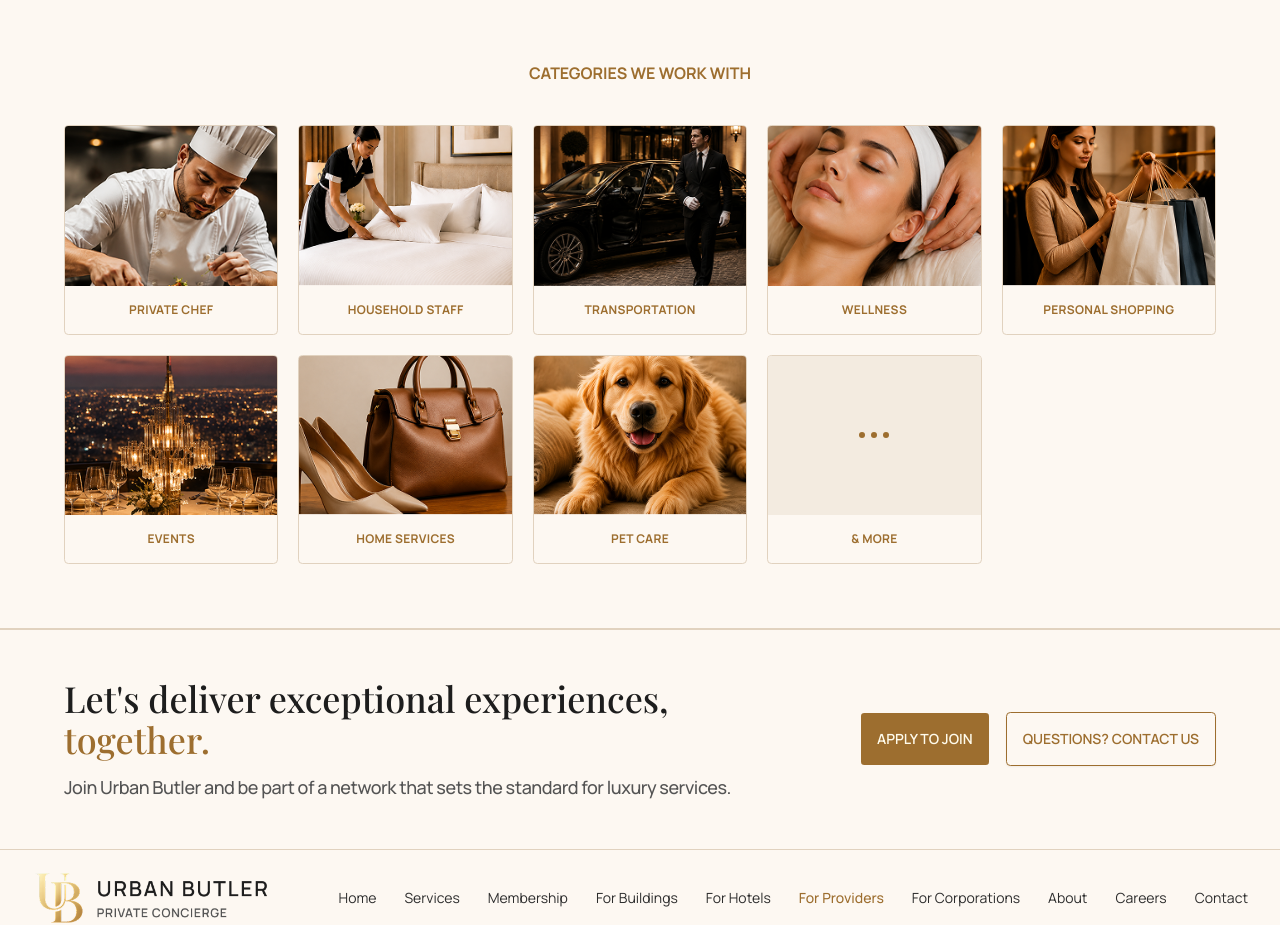
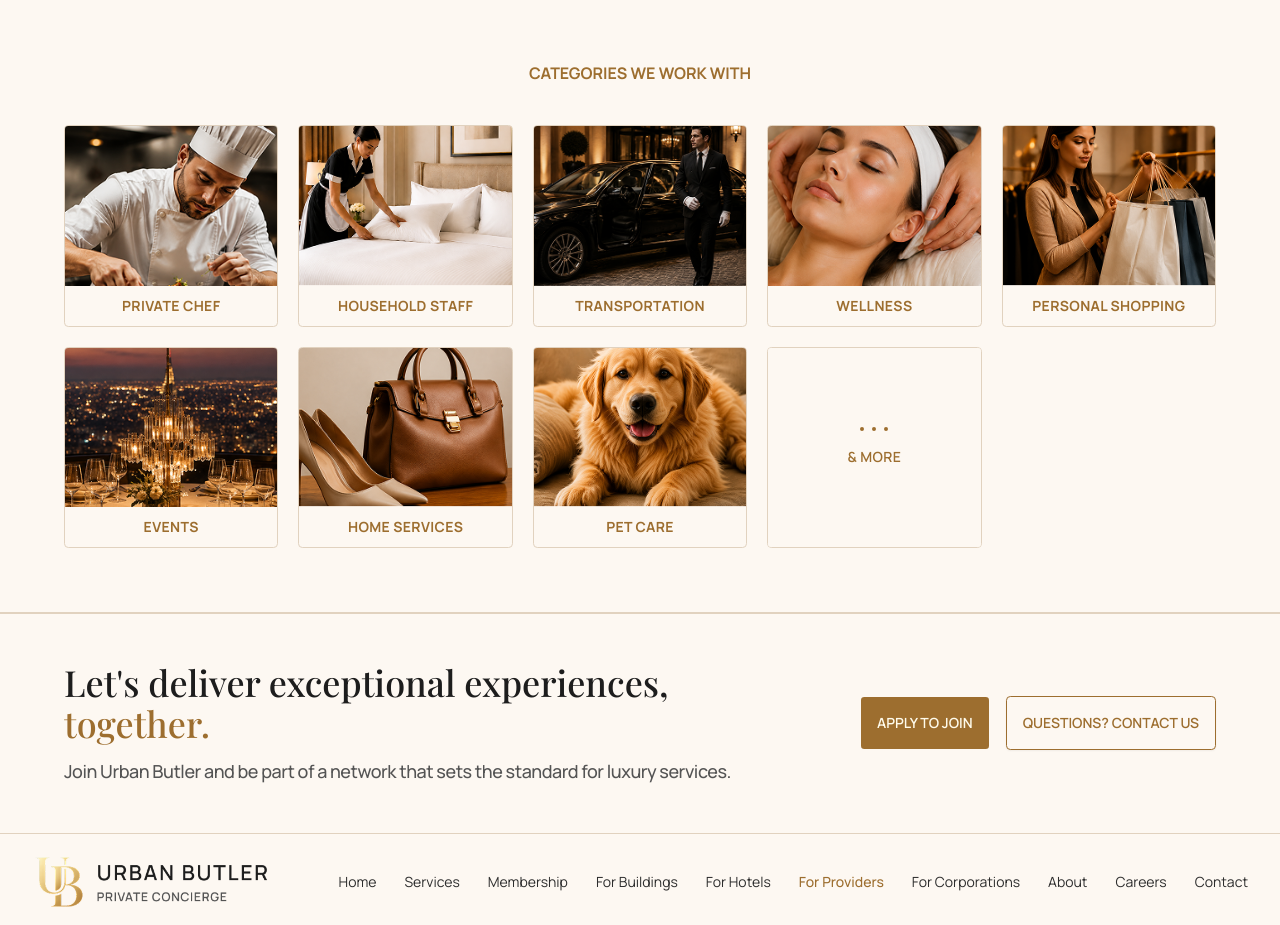
Before and after one commit to hammadevencir/urban-butler, a Next.js app: page /for-providers in a window 1280 px wide. Shown: the part 1360-2285 px from the top of the page. Built offline with nearby package versions, Linux system fonts and the light colour scheme; a web font is replaced by a local one.

Commit message:
for hotels page

```diff
--- a/components/for-providers/for-providers-categories-data.ts
+++ b/components/for-providers/for-providers-categories-data.ts
@@ -35,10 +35,14 @@ export const forProvidersCategories = [
     title: "& More",
     isMore: true,
   },
-] as const satisfies ReadonlyArray<{
-  title: string;
-  image?: string;
-  isMore?: boolean;
-}>;
+] as const satisfies ReadonlyArray<
+  | { title: string; image: string }
+  | { title: string; isMore: true }
+>;
 
 export type ForProvidersCategory = (typeof forProvidersCategories)[number];
+
+export type ForProvidersCategoryWithImage = Extract<
+  ForProvidersCategory,
+  { image: string }
+>;
--- a/components/for-providers/for-providers-category-card.tsx
+++ b/components/for-providers/for-providers-category-card.tsx
@@ -9,28 +9,36 @@ type ForProvidersCategoryCardProps = {
 export function ForProvidersCategoryCard({
   category,
 }: ForProvidersCategoryCardProps) {
+  if (!("image" in category)) {
     return (
       <article className="flex h-full min-w-0 flex-col overflow-hidden rounded-sm border border-[#E1D2BF] bg-[#FDF8F2] 3xl:items-center">
-      {category.isMore ? (
-        <div className="flex aspect-[4/3] w-full flex-col items-center justify-center gap-3 bg-[#F3EBE0] 3xl:aspect-auto 3xl:h-[106px] 3xl:w-[173px]">
-          <div className="flex items-center gap-1.5" aria-hidden="true">
-            <span className="size-1.5 rounded-full bg-primary" />
-            <span className="size-1.5 rounded-full bg-primary" />
-            <span className="size-1.5 rounded-full bg-primary" />
+        <div className="flex h-full w-full flex-col items-center justify-center gap-4 bg-[#FDF8F2]">
+          <div className="flex items-center gap-2" aria-hidden="true">
+            <span className="size-1 rounded-full border-2 border-primary" />
+            <span className="size-1 rounded-full border-2 border-primary" />
+            <span className="size-1 rounded-full border-2 border-primary" />
           </div>
+
+          <p className="text-[10px] font-semibold uppercase tracking-wide text-primary sm:text-xs xl:text-sm">
+            & More
+          </p>
         </div>
-      ) : (
+      </article>
+    );
+  }
+
+  return (
+    <article className="flex h-full min-w-0 flex-col overflow-hidden rounded-sm border border-[#E1D2BF] bg-[#FDF8F2] 3xl:items-center">
       <Image
-          src={category.image!}
+        src={category.image}
         alt={category.title}
         width={173}
         height={106}
-          className="aspect-[4/3] w-full object-cover 3xl:aspect-auto 3xl:h-[106px] 3xl:w-[173px]"
+        className="aspect-4/3 w-full object-cover 3xl:aspect-auto 3xl:h-[106px] 3xl:w-[173px]"
       />
-      )}
 
-      <div className="flex items-center justify-center px-3 py-3 sm:py-4">
-        <h3 className="text-center text-[10px] font-bold uppercase tracking-wide text-primary sm:text-xs">
+      <div className="flex items-center justify-center px-3 py-2.5">
+        <h3 className="text-center text-[10px] font-bold uppercase tracking-wide text-primary sm:text-xs xl:text-sm">
           {category.title}
         </h3>
       </div>
```
Lines whose indentation alone changed are shown as unchanged.
